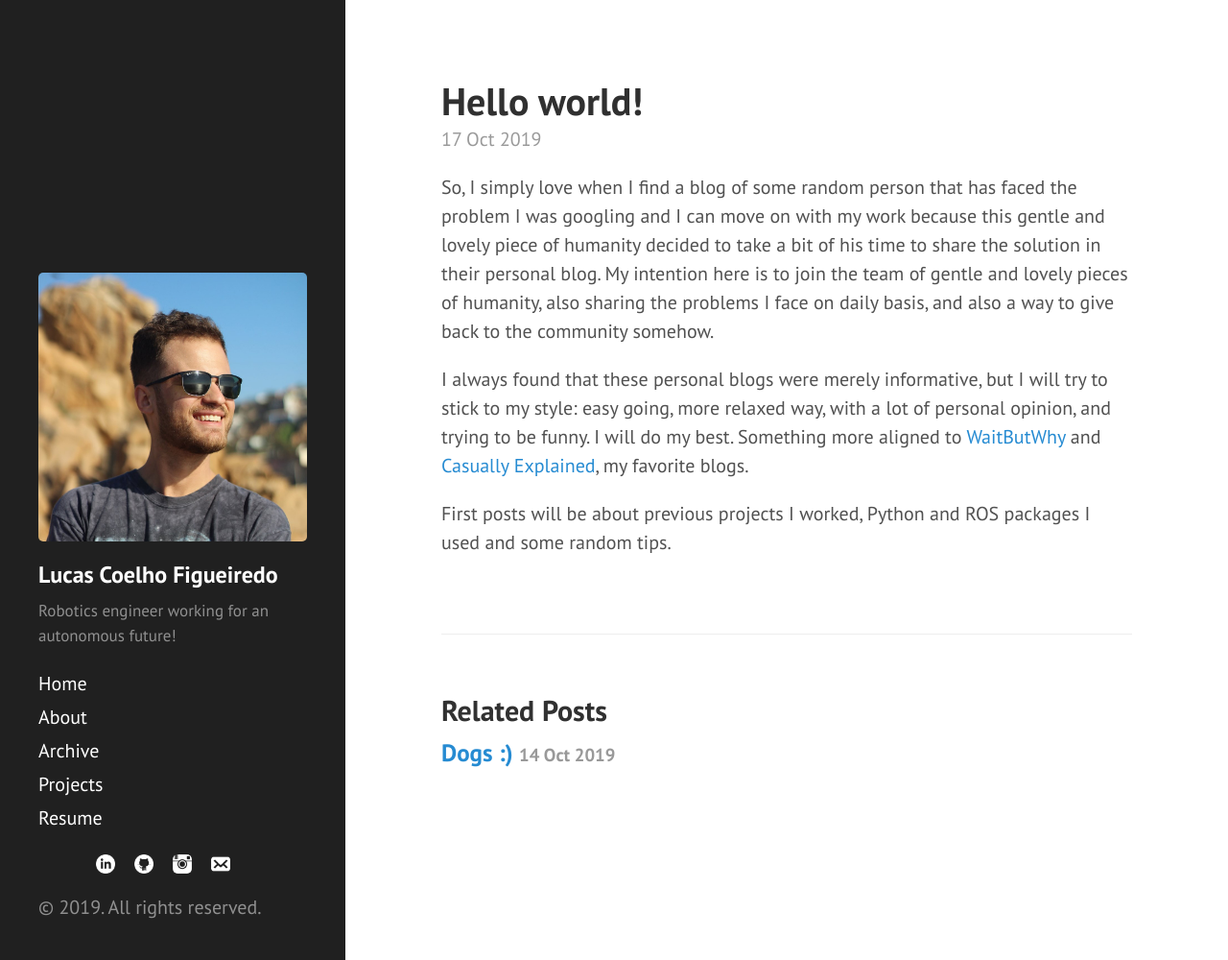
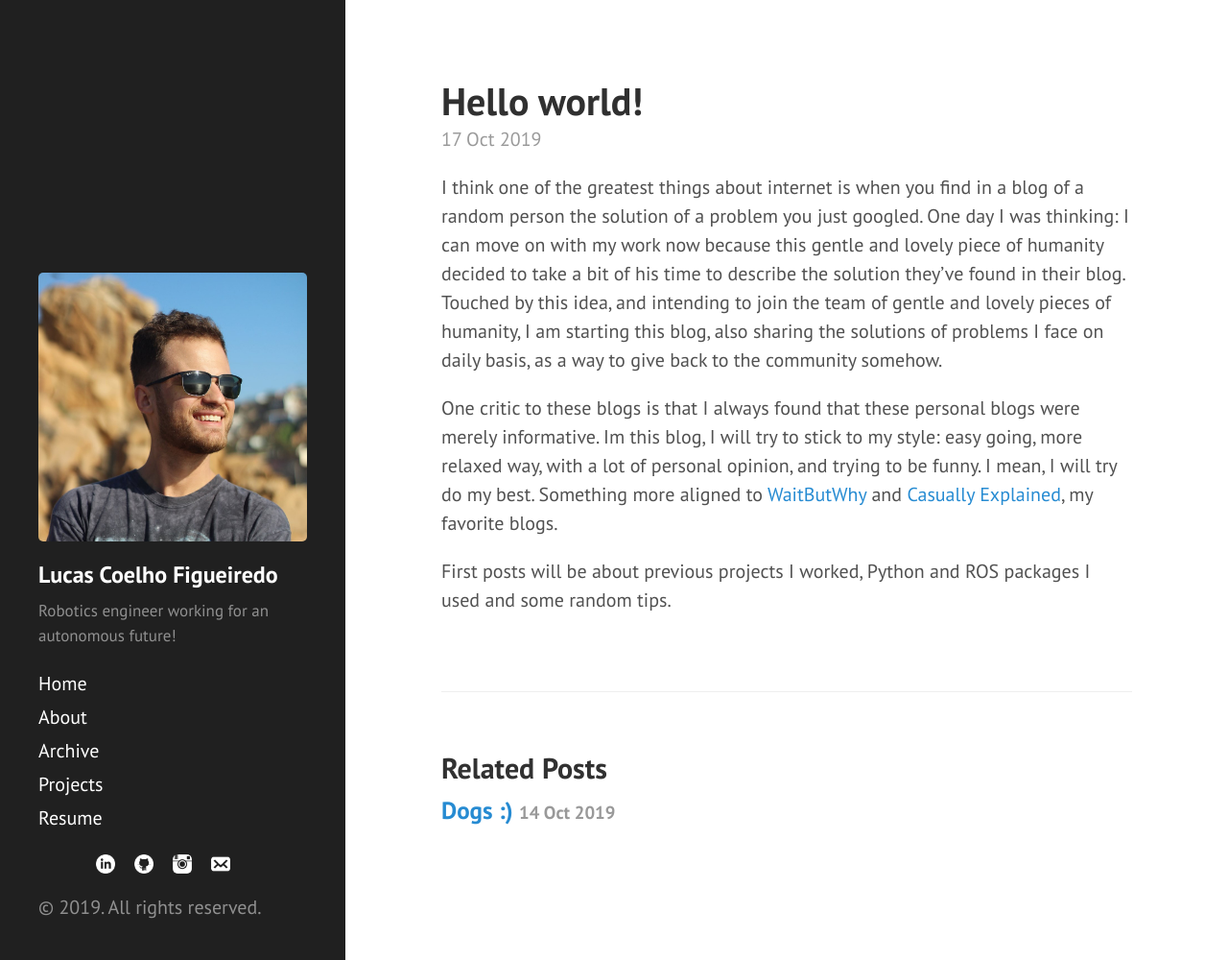
Before and after one commit to lucascoelhof/lucascoelhof.github.io, a Jekyll site: the page built from _posts/2019-10-17-hello_world.md, in a window 1280 px wide and 1000 px high. Shown: the whole window at 96% size. Built offline with Jekyll 4.4.1, drawn with Linux system fonts in a browser that asks for light colours; comment, search, counter and statistics services are not loaded.

Commit message:
Edited hello world post

```diff
--- a/_posts/2019-10-17-hello_world.md
+++ b/_posts/2019-10-17-hello_world.md
@@ -5,8 +5,8 @@ category: post
 comments: True
 ---
 
-So, I simply love when I find a blog of some random person that has faced the problem I was googling and I can move on with my work because this gentle and lovely piece of humanity decided to take a bit of his time to share the solution in their personal blog. My intention here is to join the team of gentle and lovely pieces of humanity, also sharing the problems I face on daily basis, and also a way to give back to the community somehow.
+I think one of the greatest things about internet is when you find in a blog of a random person the solution of a problem you just googled. One day I was thinking: I can move on with my work now because this gentle and lovely piece of humanity decided to take a bit of his time to describe the solution they've found in their blog. Touched by this idea, and intending to join the team of gentle and lovely pieces of humanity, I am starting this blog, also sharing the solutions of problems I face on daily basis, as a way to give back to the community somehow.
 
-I always found that these personal blogs were merely informative, but I will try to stick to my style: easy going, more relaxed way, with a lot of personal opinion, and trying to be funny. I will do my best. Something more aligned to [WaitButWhy](https://waitbutwhy.com/) and [Casually Explained](https://www.youtube.com/channel/UCr3cBLTYmIK9kY0F_OdFWFQ), my favorite blogs.
+One critic to these blogs is that I always found that these personal blogs were merely informative. Im this blog, I will try to stick to my style: easy going, more relaxed way, with a lot of personal opinion, and trying to be funny. I mean, I will try do my best. Something more aligned to [WaitButWhy](https://waitbutwhy.com/) and [Casually Explained](https://www.youtube.com/channel/UCr3cBLTYmIK9kY0F_OdFWFQ), my favorite blogs.
 
 First posts will be about previous projects I worked, Python and ROS packages I used and some random tips.
```
